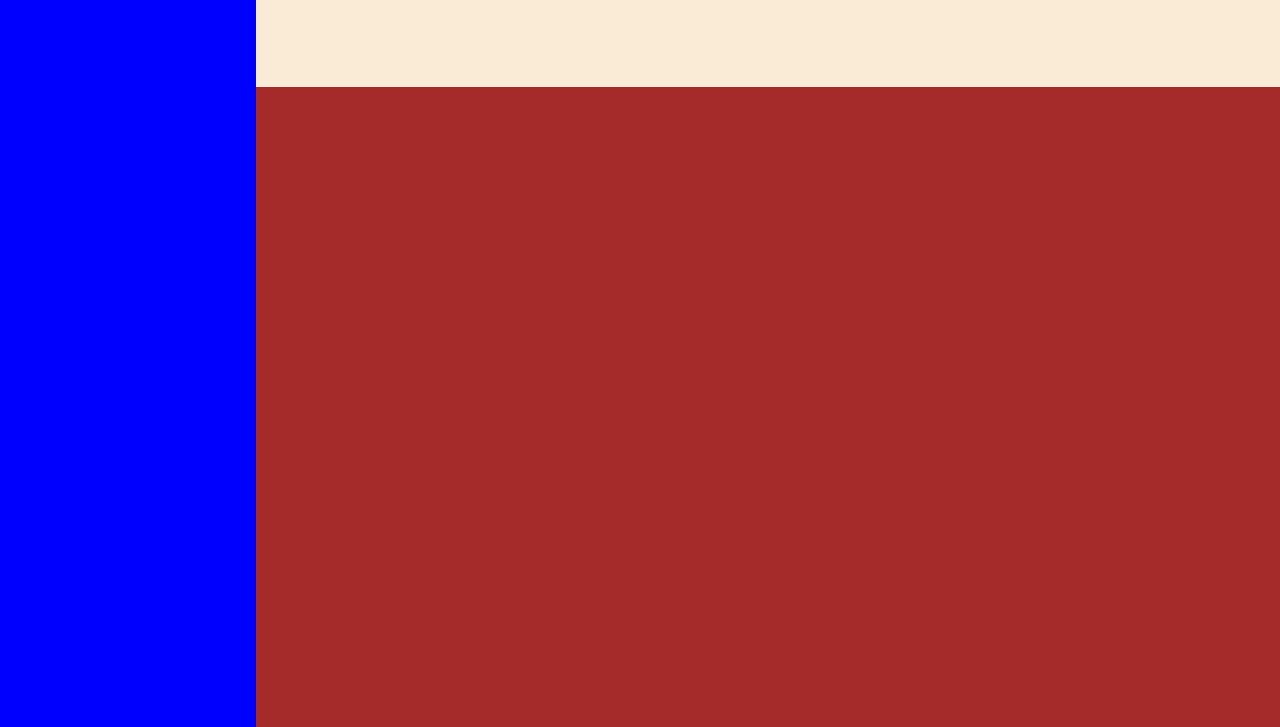
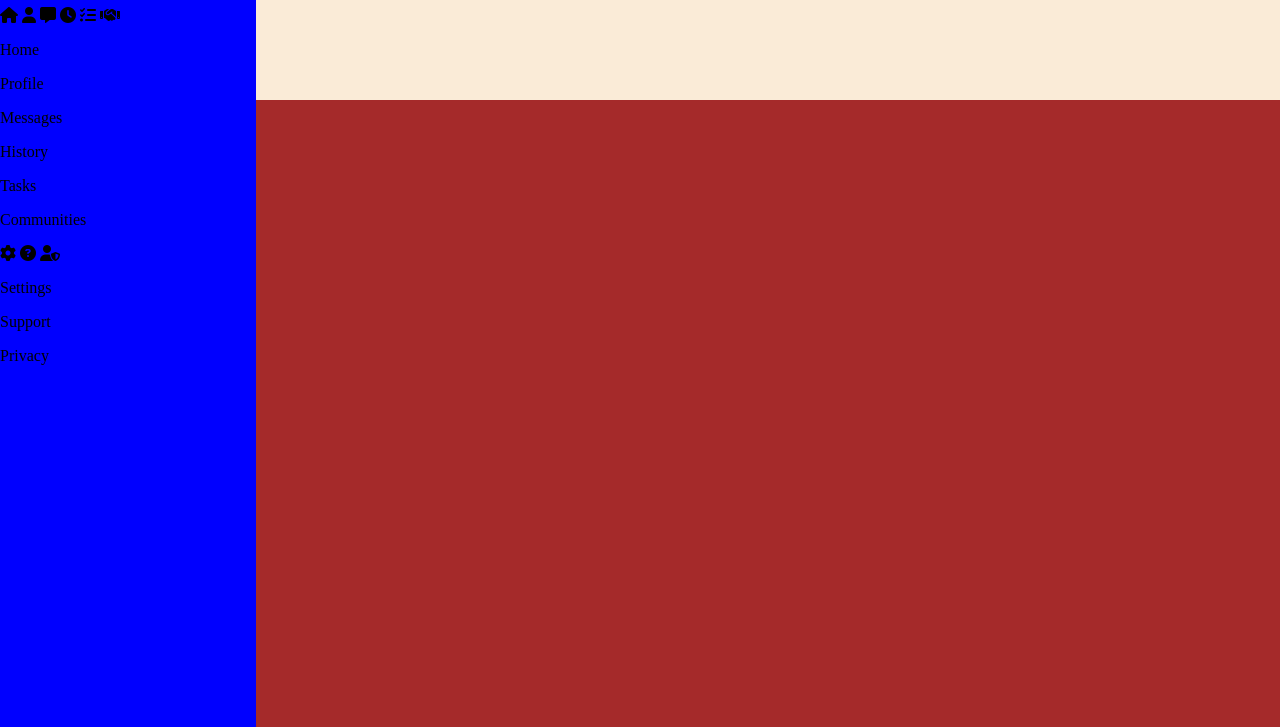
Before and after one commit to NikolaGedovic/Admin-dashboard, a plain HTML site: page index.html in a window 1280 px wide. Shown: the part 73-800 px from the top of the page. Drawn offline with Linux system fonts and the light colour scheme.

Commit message:
adding icons and text to sidebar

```diff
--- a/index.html
+++ b/index.html
@@ -4,12 +4,57 @@
     <meta charset="UTF-8" />
     <meta name="viewport" content="width=device-width, initial-scale=1.0" />
     <title>Admin Dashboard</title>
+
+    <!-- CSS -->
     <link rel="stylesheet" href="style.css" />
+
+    <!-- Font Awesome Icons -->
+    <link
+      rel="stylesheet"
+      href="https://cdnjs.cloudflare.com/ajax/libs/font-awesome/6.5.1/css/all.min.css"
+      integrity="sha512-DTOQO9RWCH3ppGqcWaEA1BIZOC6xxalwEsw9c2QQeAIftl+Vegovlnee1c9QX4TctnWMn13TZye+giMm8e2LwA=="
+      crossorigin="anonymous"
+      referrerpolicy="no-referrer"
+    />
   </head>
   <body>
     <div class="container">
       <div class="header"></div>
-      <div class="sidebar"></div>
+
+      <div class="sidebar">
+        <div><h1>Dashboard</h1></div>
+        <div class="sidebar-upper">
+          <div class="icons">
+            <i class="fa-solid fa-house"></i>
+            <i class="fa-solid fa-user"></i>
+            <i class="fa-solid fa-message"></i>
+            <i class="fa-solid fa-clock"></i>
+            <i class="fa-solid fa-list-check"></i>
+            <i class="fa-solid fa-handshake"></i>
+          </div>
+          <div class="navigation">
+            <p>Home</p>
+            <p>Profile</p>
+            <p>Messages</p>
+            <p>History</p>
+            <p>Tasks</p>
+            <p>Communities</p>
+          </div>
+        </div>
+        <div class="sidebar-lower">
+          <div class="icons">
+            <i class="fa-solid fa-gear"></i>
+            <i class="fa-solid fa-circle-question"></i>
+            <i class="fa-solid fa-user-shield"></i>
+          </div>
+          <div class="navigation">
+            <p>Settings</p>
+            <p>Support</p>
+            <p>Privacy</p>
+          </div>
+        </div>
+      </div>
+
       <div class="main"></div>
     </div>
   </body>
--- a/style.css
+++ b/style.css
@@ -8,7 +8,7 @@ body {
   height: 100%;
   display: grid;
   grid-template-columns: 1fr 4fr;
-  grid-template-rows: 1fr 4fr;
+  grid-template-rows: 1.1fr 4fr;
 }
 
 .header {
```
